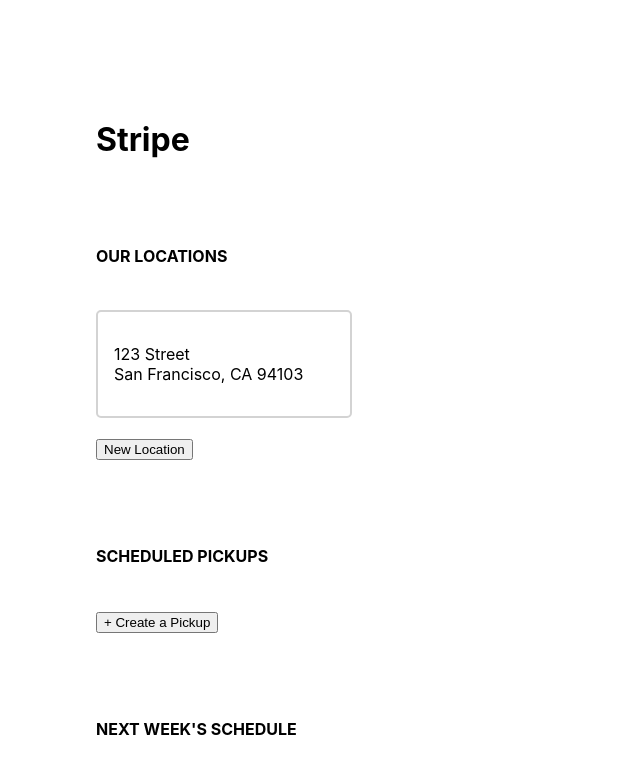
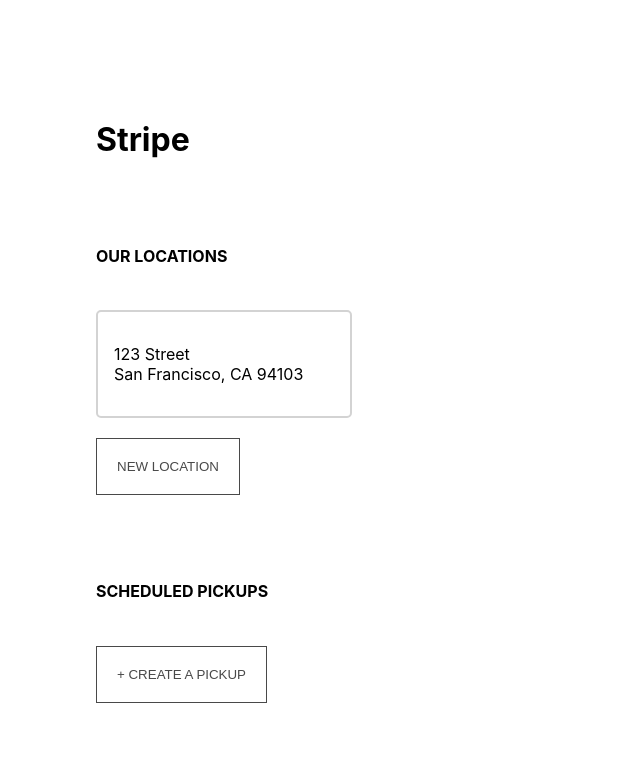
Before and after one commit to Replate-Lambda-BuildWeeks/Replate-React, a React (Create React App) app: page / in a window 1280 px wide. Shown: the top 782 px of the page, without its empty margins (0-640 px from the left). Built offline with nearby package versions, Linux system fonts and the light colour scheme.

Commit message:
added css to button

```diff
--- a/src/Dashboard.css
+++ b/src/Dashboard.css
@@ -64,3 +64,20 @@
                         margin: 1rem 0;
                         line-height: 2rem;
                     }
+
+                    .dashboard-button {
+                        color: #494949 !important;
+                        text-transform: uppercase;
+                        text-decoration: none;
+                        background: #ffffff;
+                        padding: 20px;
+                        border: 1px solid #494949 !important;
+                        display: inline-block;
+                        transition: all 0.4s ease 0s;
+                        }
+                        .dashboard-button:hover {
+                            color: #ffffff !important;
+                            background: #7d9cae;
+                            border-color: #7d9cae !important;
+                            transition: all 0.4s ease 0s;
+                            }
```
Also changed, not shown: src/Components/Business/LocationForm.js (+8 -1 lines).
